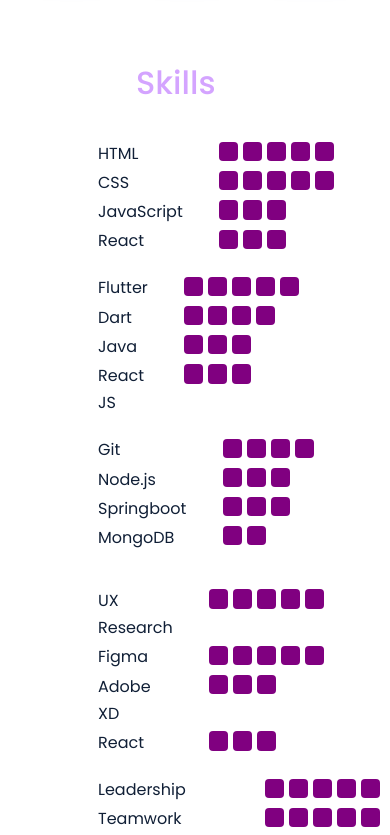
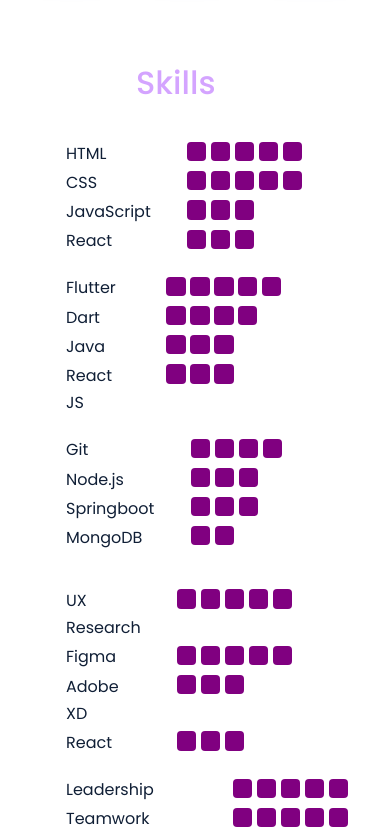
Before and after one commit to disara7/portfolio, a React (Create React App) app: page / in a window 390 px wide. Shown: the part 1800-2635 px from the top of the page. Built offline with nearby package versions, Linux system fonts and the light colour scheme.

Commit message:
Update skills.css

```diff
--- a/src/components/skills/skills.css
+++ b/src/components/skills/skills.css
@@ -45,7 +45,7 @@
 
 @media screen and (max-width: 700px) {
   .skill_table{
-    margin-left: 6rem;
+    margin-left: 4rem;
     margin-bottom: 1rem;
   }
 
@@ -54,7 +54,7 @@
   }
 
   .skill_table td{
-    width: 8rem;
+    width: 9rem;
   }
 
   .skill_table {
```
